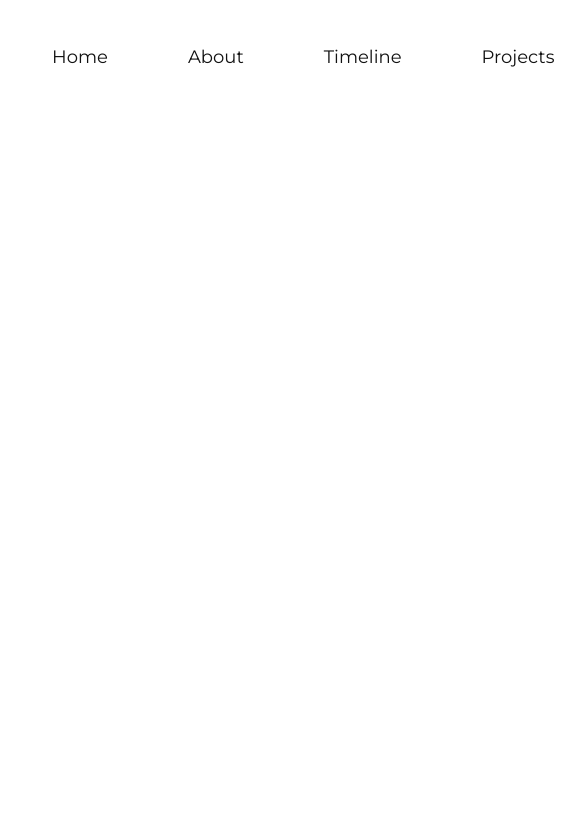
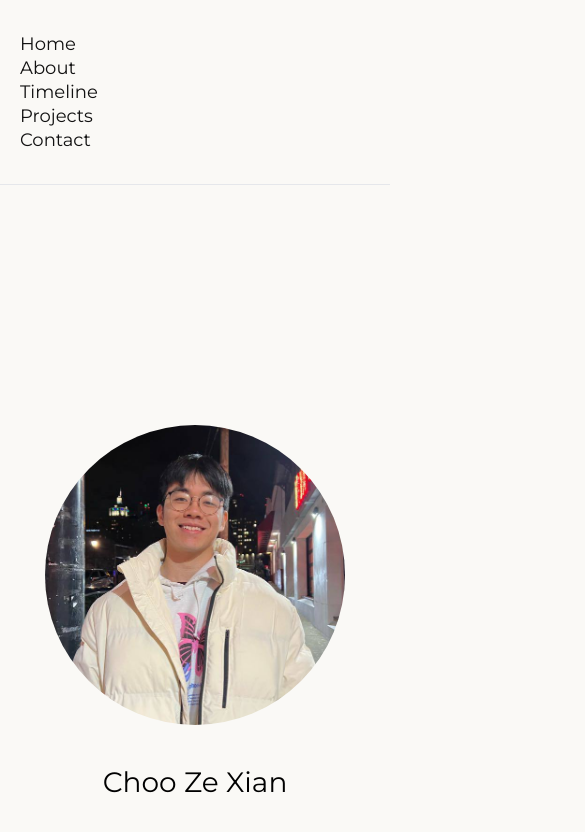
Before and after one commit to zexianchoo/zexianchoo.github.io, a React (Vite) app: page / in a window 390 px wide. Shown: the top 832 px of the page, 585 px wide, since content can reach past the window. Built offline with nearby package versions, Linux system fonts and the light colour scheme; a web font is replaced by a local one.

Commit message:
animated home

```diff
--- a/index.html
+++ b/index.html
@@ -39,7 +39,7 @@
     <!-- End Single Page Apps for GitHub Pages -->
 
   </head>
-  <body>
+  <body class="min-h-screen bg-off-white">
     <div id="root"></div>
     <script type="module" src="/src/main.jsx"></script>
   </body>
--- a/package.json
+++ b/package.json
@@ -12,9 +12,12 @@
     "deploy": "gh-pages -d dist"
   },
   "dependencies": {
+    "aos": "^2.3.4",
+    "framer-motion": "^10.16.4",
     "react": "^18.2.0",
     "react-dom": "^18.2.0",
-    "react-router-dom": "^6.17.0"
+    "react-router-dom": "^6.17.0",
+    "taos": "^1.0.5"
   },
   "devDependencies": {
     "@types/react": "^18.2.15",
--- a/src/App.jsx
+++ b/src/App.jsx
@@ -1,6 +1,7 @@
 import { Home, About, Contact, Projects, Timeline } from './pages'
-import React, { useState } from 'react'
+import React, { useEffect, useState } from 'react'
 import { Routes, Route } from "react-router-dom";
+
 
 const App = () => {
 
--- a/src/assets/images/index.js
+++ b/src/assets/images/index.js
@@ -1,5 +1,7 @@
 import icon from './icon.jpg'
+import face from './face.jpg'
 
 export {
-    icon
+    icon,
+    face
 }
--- /dev/null
+++ b/src/components/Hero.jsx
@@ -0,0 +1,29 @@
+import React from 'react'
+import { face } from "../assets/images";
+
+
+
+const Hero = () => {
+  return (
+    <section
+      id='home'
+      className='w-full flex justify-center justify-items-center text-center min-h-screen max-container fading-down-slow'
+    >
+      <div className='relative w-half pt-48'>
+        <img
+          src={ face }
+          alt='picture'
+          width={300}
+          height={300}
+          className='rounded-full'
+        />
+        <p className='text-3xl font-montserrat text-dark-blue py-8'>
+          Choo Ze Xian
+        </p>
+
+      </div>
+    </section>
+  );
+}
+
+export default Hero
--- a/src/components/Nav.jsx
+++ b/src/components/Nav.jsx
@@ -1,21 +1,21 @@
 import { icon } from "../assets/images";
 import { navLinks } from "../constants";
-import Button from "./Button";
 
 const Nav = () => {
+
   return (
-    <header className='padding-x py-8 absolute z-10 w-full'>
-        <nav className='flex justify-between items-center max-container'>
+    <header className='md:padding-x py-8 m  md:absolute md:z-10 w-full border-solid border-b border-grey fading-down ' >
+        <nav className='md:flex md:justify-between items-center max-container '>
             <a href='/'>
             <img
                 src={icon}
                 alt='logo'
                 width={50}
                 height={50}
-                className='m-0 w-[50px] h-[50px] rounded-xl'
+                className='m-0 w-[55px] h-[55px] rounded-xl hidden md:block'
                 ></img>
             </a>
-            <ul className='flex justify-center items-center gap-10 max-md:flex max-md:text-left'>
+            <ul className='md:flex sm:flex-wrap sm:justify-end gap-10 place-content-center'>
                 {navLinks.map((item) => (
                     <li key={item.label}>
                         <a
--- a/src/components/index.js
+++ b/src/components/index.js
@@ -1,7 +1,9 @@
 import Nav from "./Nav";
+import Hero from "./Hero";
 import Button from "./Button";
 
 export {
     Nav,
     Button,
+    Hero
 }
--- a/src/index.css
+++ b/src/index.css
@@ -10,6 +10,24 @@
   padding: 0;
   box-sizing: border-box;
   scroll-behavior: smooth;
+}
+
+.fading-down {
+  animation: fade-down 0.5s ease 1 normal;
+}
+
+.fading-down-slow {
+  animation: fade-down-slow 750ms ease 1 normal;
+  animation-delay: 0.5s;
+  animation-fill-mode: both;
+}
+
+.fading-left {
+  animation: fade-left 0.5s;
+}
+
+.fading-right {
+  animation: fade-left 0.5s;
 }
 
 @layer components {
@@ -56,3 +74,52 @@
     @apply font-montserrat text-slate-gray text-lg leading-7;
   }
 }
+
+@keyframes fade-down {
+  0% {
+    opacity: 0;
+    transform: translateY(-30px) scale(0.9);
+  }
+
+  100% {
+    opacity: 1;
+    transform: translateY(0px) scale(1);
+  }
+}
+
+@keyframes fade-down-slow {
+  0% {
+    opacity: 0;
+    transform: translateY(-30px) scale(0.9);
+  }
+
+  100% {
+    opacity: 1;
+    transform: translateY(0px) scale(1);
+  }
+}
+
+
+@keyframes fade-left {
+  0% {
+    opacity: 0;
+    transform: translateX(-100px) scale(1);
+  }
+
+  100% {
+    opacity: 1;
+    transform: translateX(0px) scale(1);
+  }
+}
+
+@keyframes fade-right {
+  0% {
+    opacity: 0;
+    transform: translateX(100px) scale(1);
+  }
+
+  100% {
+    opacity: 1;
+    transform: translateX(0px) scale(1);
+  }
+}
--- a/src/pages/Home.jsx
+++ b/src/pages/Home.jsx
@@ -1,10 +1,13 @@
 import React from 'react'
-import { Nav } from "../components";
+import { Nav, Hero } from "../components";
 
 const Home = () => {
   return (
-    <main className='relative'>
+    <main className='relative w-full h-screen' >
       <Nav />
+      <section id='hero' className='padding'>
+        <Hero />
+      </section>
     </main>
   )
 }
--- a/tailwind.config.js
+++ b/tailwind.config.js
@@ -25,9 +25,11 @@ export default {
         'primary': "#ECEEFF",
         "coral-red": "#FF6452",
         "light-blue": "#A0D9ED",
+        "dark-blue": "#OA2472",
         "slate-gray": "#121212",
         "pale-blue": "#F5F6FF",
         "lime-green": "#32CD32",
+        "off-white": "#FAF9F6",
         "white-400": "rgba(255, 255, 255, 0.80)"
       },
       boxShadow: {
```
Also changed, not shown: src/assets/images/face.jpg (added), src/constants/index.js (line endings or trailing spaces), 1 other file (tests, documents, lock files or other folders).
